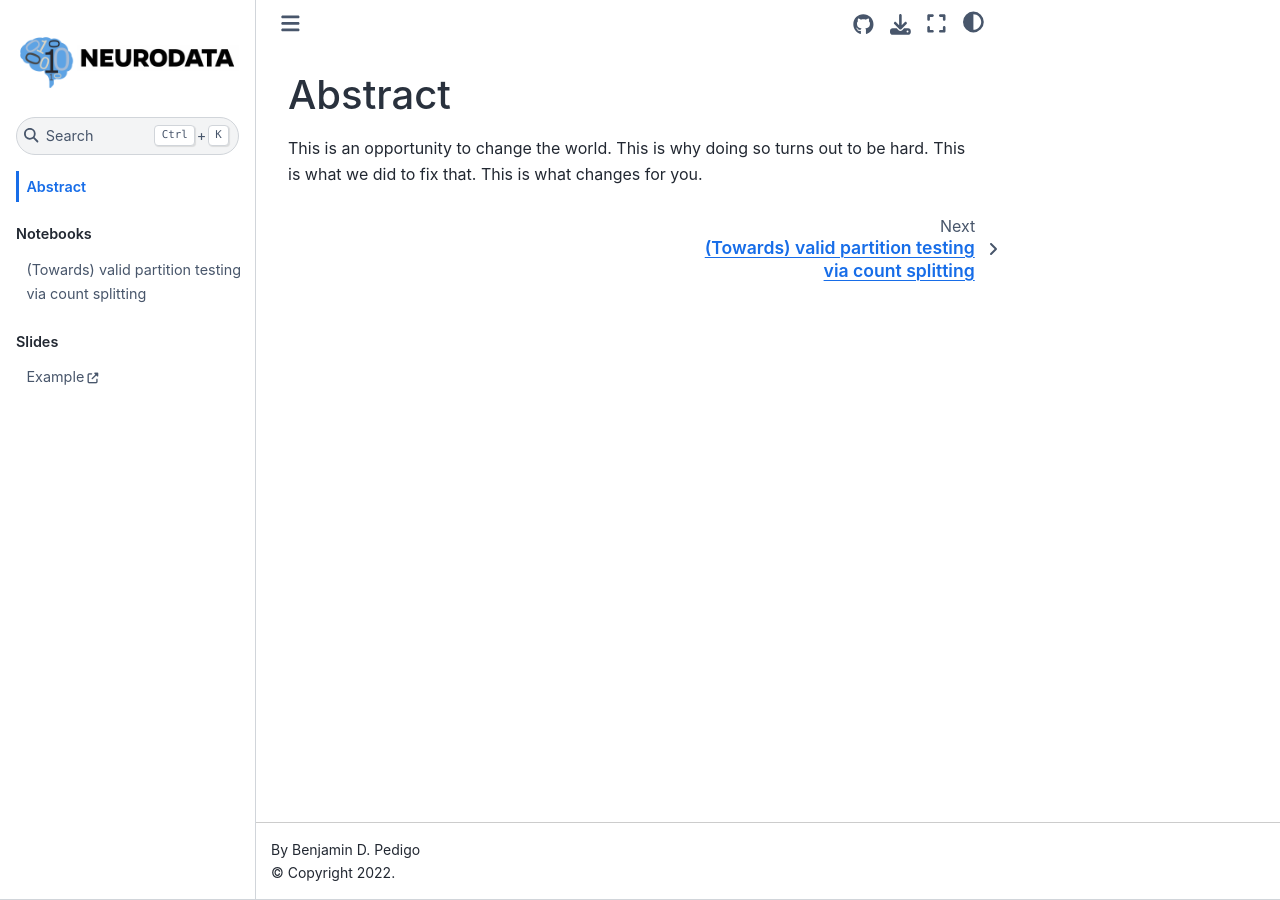
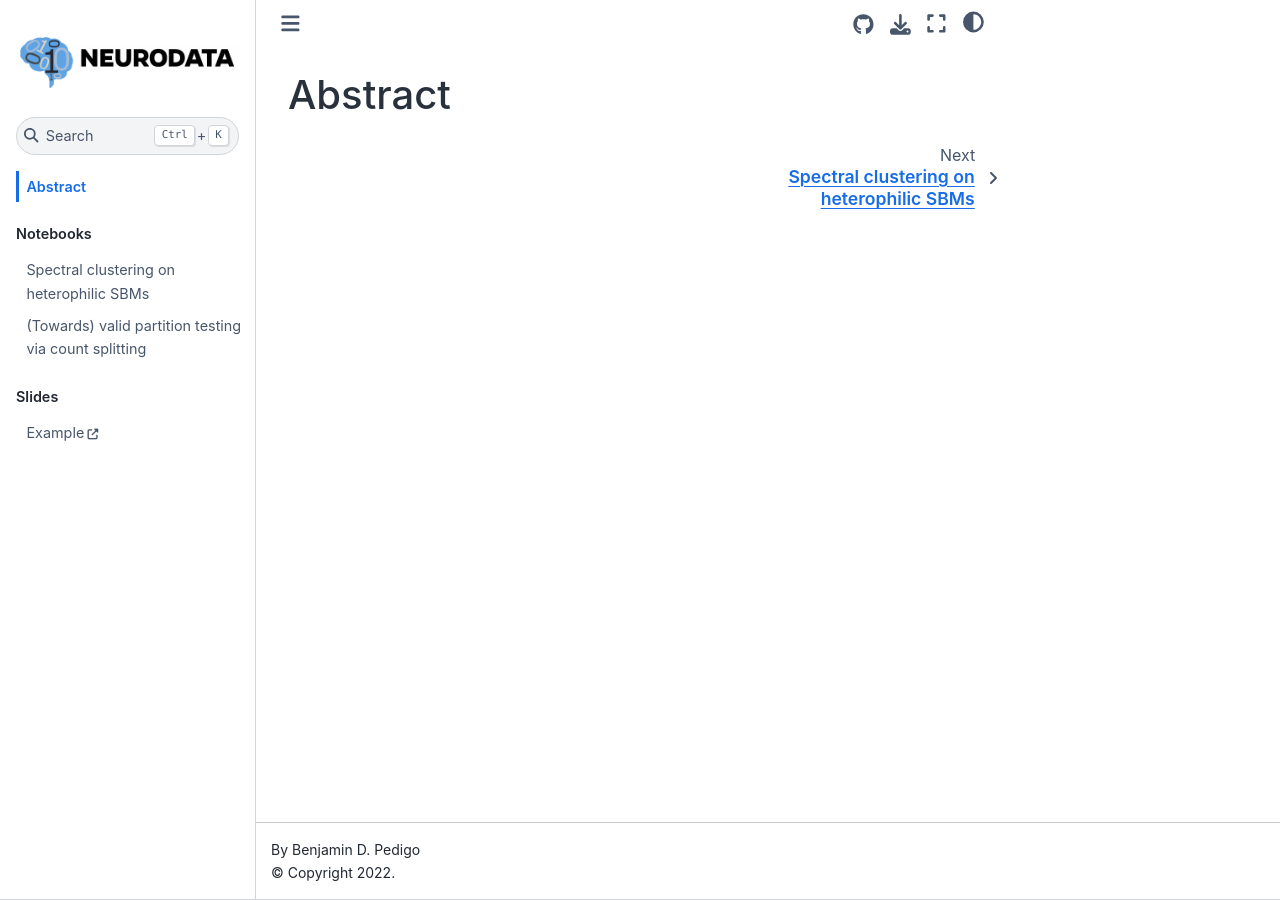
Before and after one commit to neurodata/pedigo-errata, a Jupyter Book: the page built from docs/abstract.md, in a window 1280 px wide. Built offline with Jupyter Book 1.0.4 settings and Sphinx 7.4.7 and the Sphinx Book theme 1.1.4, drawn with Linux system fonts in a browser that asks for light colours.

Commit message:
add to toc

```diff
--- a/docs/_toc.yml
+++ b/docs/_toc.yml
@@ -3,6 +3,7 @@ root: abstract
 parts:
   - caption: Notebooks
     chapters:
+    - file: sbm_not_homophilic
     - file: er_splitting_significance
   - caption: Slides
     chapters:
--- a/docs/abstract.md
+++ b/docs/abstract.md
@@ -1,4 +1 @@
 # Abstract
-
-This is an opportunity to change the world. This is why doing so turns out to be hard.
-This is what we did to fix that. This is what changes for you.
```
